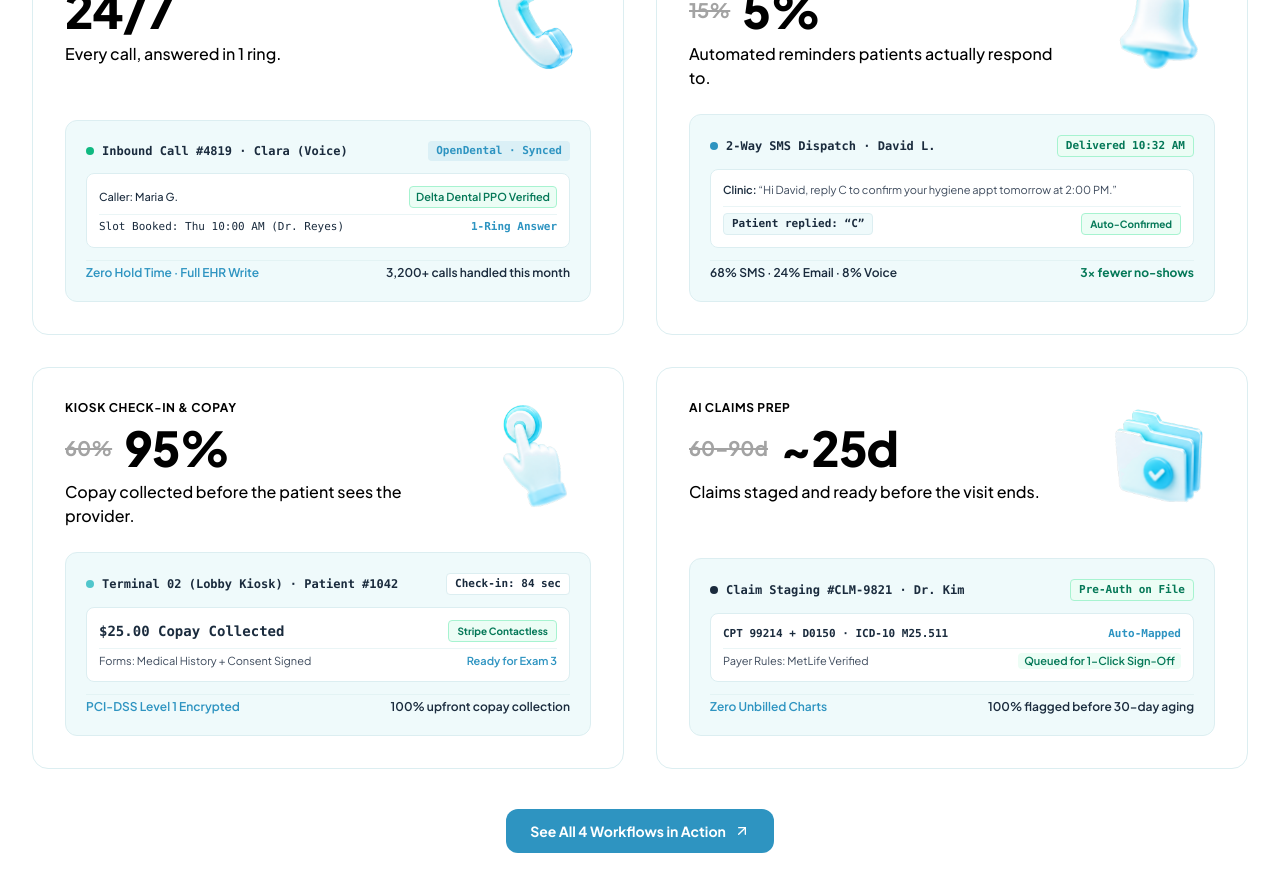
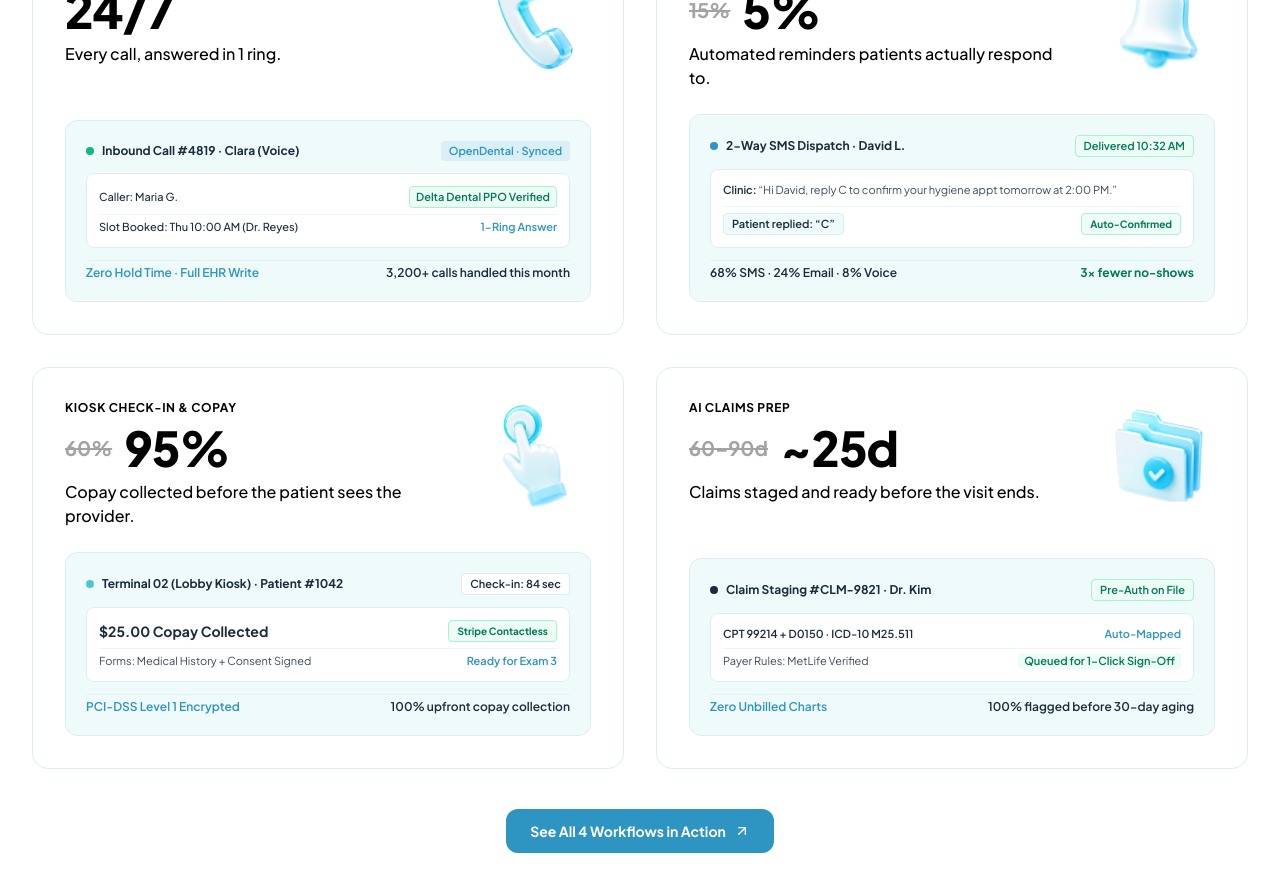
Before and after one commit to Annyxtopheles/kynera, a React (Vite) app: page / in a window 1280 px wide. Shown: the part 1860-2752 px from the top of the page. Built offline with nearby package versions, Linux system fonts and the light colour scheme.

Commit message:
Remove font-mono and ensure entire site strictly uses Plus Jakarta Sans

```diff
--- a/src/components/DashboardShowcase.tsx
+++ b/src/components/DashboardShowcase.tsx
@@ -64,7 +64,7 @@ export const DashboardShowcase: React.FC = () => {
               <span className="w-2.5 h-2.5 rounded-full bg-rose-400/80" />
               <span className="w-2.5 h-2.5 rounded-full bg-amber-400/80" />
               <span className="w-2.5 h-2.5 rounded-full bg-emerald-400/80" />
-              <span className="ml-3 text-[11px] font-semibold text-text-body/70 hidden sm:inline font-mono">
+              <span className="ml-3 text-[11px] font-medium text-text-body/70 hidden sm:inline">
                 app.kynera.ai/command-center
               </span>
             </div>
--- a/src/components/SecurityCompliance.tsx
+++ b/src/components/SecurityCompliance.tsx
@@ -44,7 +44,7 @@ export const SecurityCompliance: React.FC = () => {
 
         {/* Section Header */}
         <div className="text-center max-w-3xl mx-auto mb-12 sm:mb-16">
-          <span className="text-xs font-bold font-mono tracking-widest text-brand-teal uppercase bg-brand-teal/10 px-3 py-1 rounded-full border border-brand-teal/20">
+          <span className="text-xs font-bold font-heading tracking-widest text-brand-teal uppercase bg-brand-teal/10 px-3 py-1 rounded-full border border-brand-teal/20">
             Enterprise Security
           </span>
           <h2 className="text-3xl sm:text-4xl font-extrabold font-heading text-brand-navy tracking-tight text-balance mt-3">
@@ -68,7 +68,7 @@ export const SecurityCompliance: React.FC = () => {
                   <div className="w-8 h-8 rounded-xl bg-white border border-border-soft flex items-center justify-center shadow-2xs">
                     {pillar.icon}
                   </div>
-                  <span className="font-mono text-[11px] font-bold text-brand-navy bg-white px-2.5 py-1 rounded-md border border-border-soft">
+                  <span className="text-[11px] font-bold text-brand-navy bg-white px-2.5 py-1 rounded-md border border-border-soft">
                     {pillar.spec}
                   </span>
                 </div>
@@ -87,7 +87,7 @@ export const SecurityCompliance: React.FC = () => {
                 {pillar.specs.map((specItem, sIdx) => (
                   <div key={sIdx} className="flex items-center justify-between text-[11px]">
                     <span className="text-text-body/70 font-medium">{specItem.label}</span>
-                    <span className="font-mono font-semibold text-brand-navy bg-white px-2 py-0.5 rounded border border-border-soft/70">
+                    <span className="font-semibold text-brand-navy bg-white px-2 py-0.5 rounded border border-border-soft/70">
                       {specItem.value}
                     </span>
                   </div>
@@ -113,7 +113,7 @@ export const SecurityCompliance: React.FC = () => {
             </div>
           </div>
 
-          <span className="font-mono text-xs font-bold text-brand-blue bg-surface-pale px-3.5 py-1.5 rounded-lg border border-border-soft shrink-0">
+          <span className="text-xs font-bold font-heading text-brand-blue bg-surface-pale px-3.5 py-1.5 rounded-lg border border-border-soft shrink-0">
             BAA Executed on Day 1
           </span>
         </div>
--- a/src/components/WorkflowPillars.tsx
+++ b/src/components/WorkflowPillars.tsx
@@ -62,11 +62,11 @@ export const WorkflowPillars: React.FC<WorkflowPillarsProps> = ({ onRequestDemo
                     <span className="animate-ping absolute inline-flex h-full w-full rounded-full bg-emerald-400 opacity-75"></span>
                     <span className="relative inline-flex rounded-full h-2 w-2 bg-emerald-500"></span>
                   </span>
-                  <span className="font-bold text-brand-navy font-mono text-[11px] sm:text-xs">
+                  <span className="font-bold text-brand-navy text-[11px] sm:text-xs">
                     Inbound Call #4819 · Clara (Voice)
                   </span>
                 </div>
-                <span className="font-mono text-[10px] sm:text-[11px] text-brand-blue font-semibold bg-brand-blue/10 px-2 py-0.5 rounded">
+                <span className="text-[10px] sm:text-[11px] text-brand-blue font-semibold bg-brand-blue/10 px-2 py-0.5 rounded">
                   OpenDental · Synced
                 </span>
               </div>
@@ -79,8 +79,8 @@ export const WorkflowPillars: React.FC<WorkflowPillarsProps> = ({ onRequestDemo
                     Delta Dental PPO Verified
                   </span>
                 </div>
-                <div className="flex items-center justify-between font-mono text-[11px] text-brand-navy pt-1 border-t border-border-soft/60">
-                  <span>Slot Booked: Thu 10:00 AM (Dr. Reyes)</span>
+                <div className="flex items-center justify-between text-[11px] text-brand-navy pt-1 border-t border-border-soft/60">
+                  <span className="font-medium">Slot Booked: Thu 10:00 AM (Dr. Reyes)</span>
                   <span className="text-brand-blue font-semibold">1-Ring Answer</span>
                 </div>
               </div>
@@ -133,11 +133,11 @@ export const WorkflowPillars: React.FC<WorkflowPillarsProps> = ({ onRequestDemo
               <div className="flex items-center justify-between text-xs">
                 <div className="flex items-center gap-2">
                   <span className="w-2 h-2 rounded-full bg-brand-blue"></span>
-                  <span className="font-bold text-brand-navy font-mono text-[11px] sm:text-xs">
+                  <span className="font-bold text-brand-navy text-[11px] sm:text-xs">
                     2-Way SMS Dispatch · David L.
                   </span>
                 </div>
-                <span className="font-mono text-[10px] sm:text-[11px] text-emerald-700 font-semibold bg-emerald-50 px-2 py-0.5 rounded border border-emerald-200">
+                <span className="text-[10px] sm:text-[11px] text-emerald-700 font-semibold bg-emerald-50 px-2 py-0.5 rounded border border-emerald-200">
                   Delivered 10:32 AM
                 </span>
               </div>
@@ -150,7 +150,7 @@ export const WorkflowPillars: React.FC<WorkflowPillarsProps> = ({ onRequestDemo
                   </span>
                 </div>
                 <div className="flex items-center justify-between text-[11px] pt-1.5 border-t border-border-soft/60">
-                  <span className="font-mono text-brand-navy font-semibold bg-surface-pale px-2 py-0.5 rounded border border-border-soft">
+                  <span className="text-brand-navy font-semibold bg-surface-pale px-2 py-0.5 rounded border border-border-soft">
                     Patient replied: &ldquo;C&rdquo;
                   </span>
                   <span className="text-[10px] font-bold text-emerald-700 bg-emerald-50 px-2 py-0.5 rounded border border-emerald-200">
@@ -207,11 +207,11 @@ export const WorkflowPillars: React.FC<WorkflowPillarsProps> = ({ onRequestDemo
               <div className="flex items-center justify-between text-xs">
                 <div className="flex items-center gap-2">
                   <span className="w-2 h-2 rounded-full bg-brand-teal"></span>
-                  <span className="font-bold text-brand-navy font-mono text-[11px] sm:text-xs">
+                  <span className="font-bold text-brand-navy text-[11px] sm:text-xs">
                     Terminal 02 (Lobby Kiosk) · Patient #1042
                   </span>
                 </div>
-                <span className="font-mono text-[10px] sm:text-[11px] text-brand-navy font-semibold bg-white px-2 py-0.5 rounded border border-border-soft">
+                <span className="text-[10px] sm:text-[11px] text-brand-navy font-semibold bg-white px-2 py-0.5 rounded border border-border-soft">
                   Check-in: 84 sec
                 </span>
               </div>
@@ -219,7 +219,7 @@ export const WorkflowPillars: React.FC<WorkflowPillarsProps> = ({ onRequestDemo
               {/* Terminal Transaction Block */}
               <div className="p-3 rounded-lg bg-white border border-border-soft text-xs space-y-1.5 shadow-2xs">
                 <div className="flex items-center justify-between">
-                  <span className="font-mono font-bold text-brand-navy text-sm">
+                  <span className="font-bold text-brand-navy text-sm">
                     $25.00 Copay Collected
                   </span>
                   <span className="text-emerald-700 text-[10px] font-bold bg-emerald-50 px-2 py-0.5 rounded border border-emerald-200">
@@ -279,18 +279,18 @@ export const WorkflowPillars: React.FC<WorkflowPillarsProps> = ({ onRequestDemo
               <div className="flex items-center justify-between text-xs">
                 <div className="flex items-center gap-2">
                   <span className="w-2 h-2 rounded-full bg-brand-navy"></span>
-                  <span className="font-bold text-brand-navy font-mono text-[11px] sm:text-xs">
+                  <span className="font-bold text-brand-navy text-[11px] sm:text-xs">
                     Claim Staging #CLM-9821 · Dr. Kim
                   </span>
                 </div>
-                <span className="font-mono text-[10px] sm:text-[11px] text-emerald-700 font-semibold bg-emerald-50 px-2 py-0.5 rounded border border-emerald-200">
+                <span className="text-[10px] sm:text-[11px] text-emerald-700 font-semibold bg-emerald-50 px-2 py-0.5 rounded border border-emerald-200">
                   Pre-Auth on File
                 </span>
               </div>
 
               {/* Procedure & Code Mapping Block */}
               <div className="p-3 rounded-lg bg-white border border-border-soft text-xs space-y-1.5 shadow-2xs">
-                <div className="flex items-center justify-between font-mono text-[11px]">
+                <div className="flex items-center justify-between text-[11px]">
                   <span className="font-semibold text-brand-navy">CPT 99214 + D0150 · ICD-10 M25.511</span>
                   <span className="text-brand-blue font-semibold">Auto-Mapped</span>
                 </div>
--- a/tailwind.config.js
+++ b/tailwind.config.js
@@ -20,6 +20,7 @@ export default {
       fontFamily: {
         heading: ['"Plus Jakarta Sans"', 'system-ui', '-apple-system', 'sans-serif'],
         sans: ['"Plus Jakarta Sans"', 'system-ui', '-apple-system', 'sans-serif'],
+        mono: ['"Plus Jakarta Sans"', 'system-ui', '-apple-system', 'sans-serif'],
       },
       boxShadow: {
         'card': 'none',
```
Also changed, not shown: src/components/BeforeAfterComparison.tsx (+5 -5 lines), src/components/WhyPracticesSwitch.tsx (+11 -11 lines).
